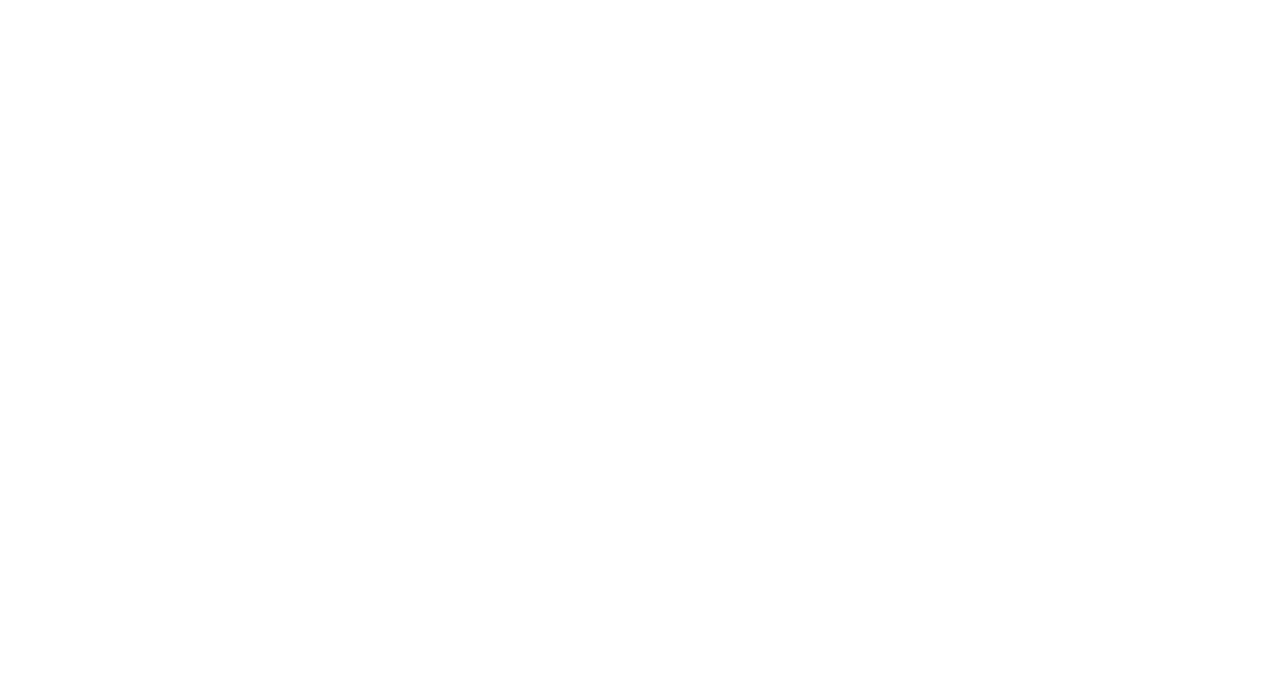
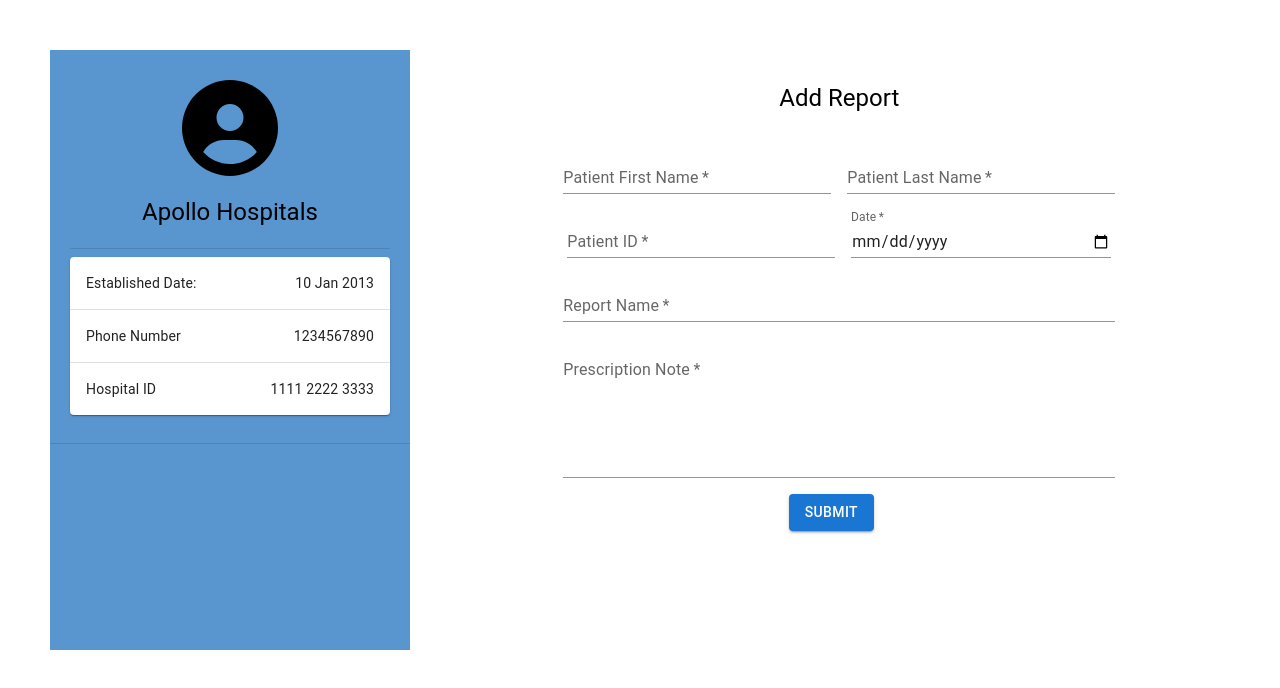
Before and after one commit to Jayk5/Enigma, a React (Create React App) app in the folder report_ledger/: page /hospital/dashboard in a window 1280 px wide. Before the commit this address had no page. Shown: the top 688 px of the page. Built offline with nearby package versions, Linux system fonts and the light colour scheme.

Commit message:
Added Report Form

```diff
--- a/report_ledger/package.json
+++ b/report_ledger/package.json
@@ -19,6 +19,7 @@
         "nano-ipfs-store": "^0.1.3",
         "react": "^17.0.2",
         "react-dom": "^17.0.2",
+        "react-hook-form": "^7.27.0",
         "react-router-dom": "^6.2.1",
         "react-scripts": "5.0.0",
         "web-vitals": "^2.1.4",
--- a/report_ledger/src/App.js
+++ b/report_ledger/src/App.js
@@ -6,6 +6,7 @@
 import SignUp from "./components/Signup";
 import HospSignup from "./components/hospital/HospSignup";
 import HospLogIn from "./components/hospital/HospLogIn";
+import HospitalCard from "./components/HospitalView/HospitalCard";
 
 function App() {
   return (
@@ -15,6 +16,7 @@
       <Route path="/signup" exact element={<SignUp />} />
       <Route path="/hospsignup" exact element={<HospSignup />} />
       <Route path="/hosplogin" exact element={<HospLogIn />} />
+      <Route path="/hospital/dashboard" exact element={<HospitalCard />} />
     </Routes>
   );
 }
--- /dev/null
+++ b/report_ledger/src/components/HospitalView/HospitalCard.jsx
@@ -0,0 +1,23 @@
+import React from "react";
+import Grid from "@mui/material/Grid";
+import HospitalProfile from "./HospitalProfile";
+import ReportForm from "./ReportForm";
+import "./hospitalcard.css";
+
+const HospitalCard = () => {
+  return (
+    <div className="hospitalcard">
+      <Grid container spacing={2}>
+        <Grid item xs={4}>
+          <HospitalProfile />
+        </Grid>
+        <Grid item xs={8}>
+          <ReportForm />
+          {/* <HealthRecordCard /> */}
+        </Grid>
+      </Grid>
+    </div>
+  );
+};
+
+export default HospitalCard;
--- /dev/null
+++ b/report_ledger/src/components/HospitalView/HospitalProfile.jsx
@@ -0,0 +1,76 @@
+import * as React from "react";
+import Box from "@mui/material/Box";
+import List from "@mui/material/List";
+import Divider from "@mui/material/Divider";
+import { FontAwesomeIcon } from "@fortawesome/react-fontawesome";
+import { faUserCircle } from "@fortawesome/free-solid-svg-icons";
+import { Typography } from "@mui/material";
+import {
+  TableContainer,
+  Table,
+  TableHead,
+  TableBody,
+  TableCell,
+  TableRow,
+} from "@mui/material";
+import { Paper } from "@mui/material";
+import "./hospitalprofile.css";
+
+function createData(attr, val) {
+  return { attr, val };
+}
+
+export default function HospitalProfile() {
+  const rows = [
+    createData("Established Date: ", "10 Jan 2013"),
+    createData("Phone Number", 1234567890),
+    createData("Hospital ID", "1111 2222 3333"),
+  ];
+  return (
+    <div>
+      <Box
+        sx={{
+          width: "100%",
+          maxWidth: 360,
+        }}
+        className="profile-box"
+      >
+        <nav aria-label="main mailbox folders">
+          <div className="iconandtext">
+            <div>
+              <FontAwesomeIcon icon={faUserCircle} size={"6x"} />
+            </div>
+            <div>
+              <Typography variant="h5">Apollo Hospitals</Typography>
+            </div>
+            <div>
+              <Divider />
+              <List>
+                <TableContainer component={Paper}>
+                  <Table aria-label="simple table">
+                    <TableBody>
+                      {rows.map((row) => (
+                        <TableRow
+                          key={row.attr}
+                          sx={{
+                            "&:last-child td, &:last-child th": { border: 0 },
+                          }}
+                        >
+                          <TableCell component="th" scope="row">
+                            {row.attr}
+                          </TableCell>
+                          <TableCell align="right">{row.val}</TableCell>
+                        </TableRow>
+                      ))}
+                    </TableBody>
+                  </Table>
+                </TableContainer>
+              </List>
+            </div>
+          </div>
+        </nav>
+        <Divider />
+      </Box>
+    </div>
+  );
+}
--- /dev/null
+++ b/report_ledger/src/components/HospitalView/ReportForm.jsx
@@ -0,0 +1,149 @@
+import React, { useState } from "react";
+import { Grid, Typography, TextField, Container, Button } from "@mui/material";
+import { Controller, useForm } from "react-hook-form";
+
+const ReportForm = () => {
+  const [formData, setformData] = useState("");
+
+  const submitForm = async (e) => {
+    // setformData(e);
+    console.log(e);
+  };
+
+  const { control, handleSubmit, reset } = useForm({
+    defaultValues: formData,
+  });
+  return (
+    <React.Fragment>
+      <Container maxWidth="sm">
+        <Typography align="center" variant="h5" sx={{ m: 4 }}>
+          Add Report
+        </Typography>
+        <form onSubmit={handleSubmit(submitForm)}>
+          <Grid
+            container
+            spacing={2}
+            alignItems="center"
+            justifyContent="center"
+          >
+            <Grid item xs={12} sm={6}>
+              <Controller
+                name="patientFirstName"
+                control={control}
+                render={({ field: { value, onChange } }) => (
+                  <TextField
+                    onChange={onChange}
+                    value={value}
+                    variant="standard"
+                    label="Patient First Name"
+                    name="firstName"
+                    required
+                    fullWidth
+                  />
+                )}
+              />
+            </Grid>
+            <Grid item xs={12} sm={6}>
+              <Controller
+                name="patientLastName"
+                control={control}
+                render={({ field: { value, onChange } }) => (
+                  <TextField
+                    onChange={onChange}
+                    value={value}
+                    variant="standard"
+                    label="Patient Last Name"
+                    name="lastName"
+                    required
+                    fullWidth
+                  />
+                )}
+              />
+            </Grid>
+            <Grid item xs={12} sm={6}>
+              <Controller
+                name="patientID"
+                control={control}
+                render={({ field: { value, onChange } }) => (
+                  <TextField
+                    onChange={onChange}
+                    value={value}
+                    variant="standard"
+                    label="Patient ID"
+                    name="patientID"
+                    required
+                    fullWidth
+                  />
+                )}
+              />
+            </Grid>
+
+            <Grid item>
+              <Controller
+                name="date"
+                control={control}
+                render={({ field: { value, onChange } }) => (
+                  <TextField
+                    onChange={onChange}
+                    value={value}
+                    variant="standard"
+                    label="Date"
+                    required
+                    fullWidth
+                    name="date"
+                    type="date"
+                    sx={{ width: 260 }}
+                    InputLabelProps={{
+                      shrink: true,
+                    }}
+                  />
+                )}
+              />
+            </Grid>
+            <Grid item xs={12} sm={12}>
+              <Controller
+                name="reportName"
+                control={control}
+                render={({ field: { value, onChange } }) => (
+                  <TextField
+                    onChange={onChange}
+                    value={value}
+                    variant="standard"
+                    label="Report Name"
+                    name="reportName"
+                    required
+                    fullWidth
+                  />
+                )}
+              />
+            </Grid>
+            <Grid item xs={12} sm={12}>
+              <Controller
+                name="presNote"
+                control={control}
+                render={({ field: { value, onChange } }) => (
+                  <TextField
+                    onChange={onChange}
+                    value={value}
+                    variant="standard"
+                    label="Prescription Note"
+                    name="presNote"
+                    multiline
+                    rows={5}
+                    required
+                    fullWidth
+                  />
+                )}
+              />
+            </Grid>
+            <Button type="submit" sx={{ m: 2 }} variant="contained">
+              Submit
+            </Button>
+          </Grid>
+        </form>
+      </Container>
+    </React.Fragment>
+  );
+};
+
+export default ReportForm;
--- /dev/null
+++ b/report_ledger/src/components/HospitalView/hospitalcard.css
@@ -0,0 +1,3 @@
+.hospitalcard {
+    margin: 50px;
+}
--- /dev/null
+++ b/report_ledger/src/components/HospitalView/hospitalprofile.css
@@ -0,0 +1,24 @@
+.profile-icon {
+    display: inline-block;
+    text-align: center;
+    align-items: center;
+    margin: 20px;
+}
+
+.profile-box {
+    background-color: rgb(89, 149, 206);
+    height: 600px;
+    /* border-radius: 8%; */
+}
+
+.iconandtext {
+    padding-top: 10px;
+    /* margin: 10px; */
+}
+
+.iconandtext > * {
+    align-items: center;
+    text-align: center;
+    margin: 20px;
+    /* padding: 20px; */
+}
```
Also changed, not shown: 1 other file (tests, documents, lock files or other folders).
